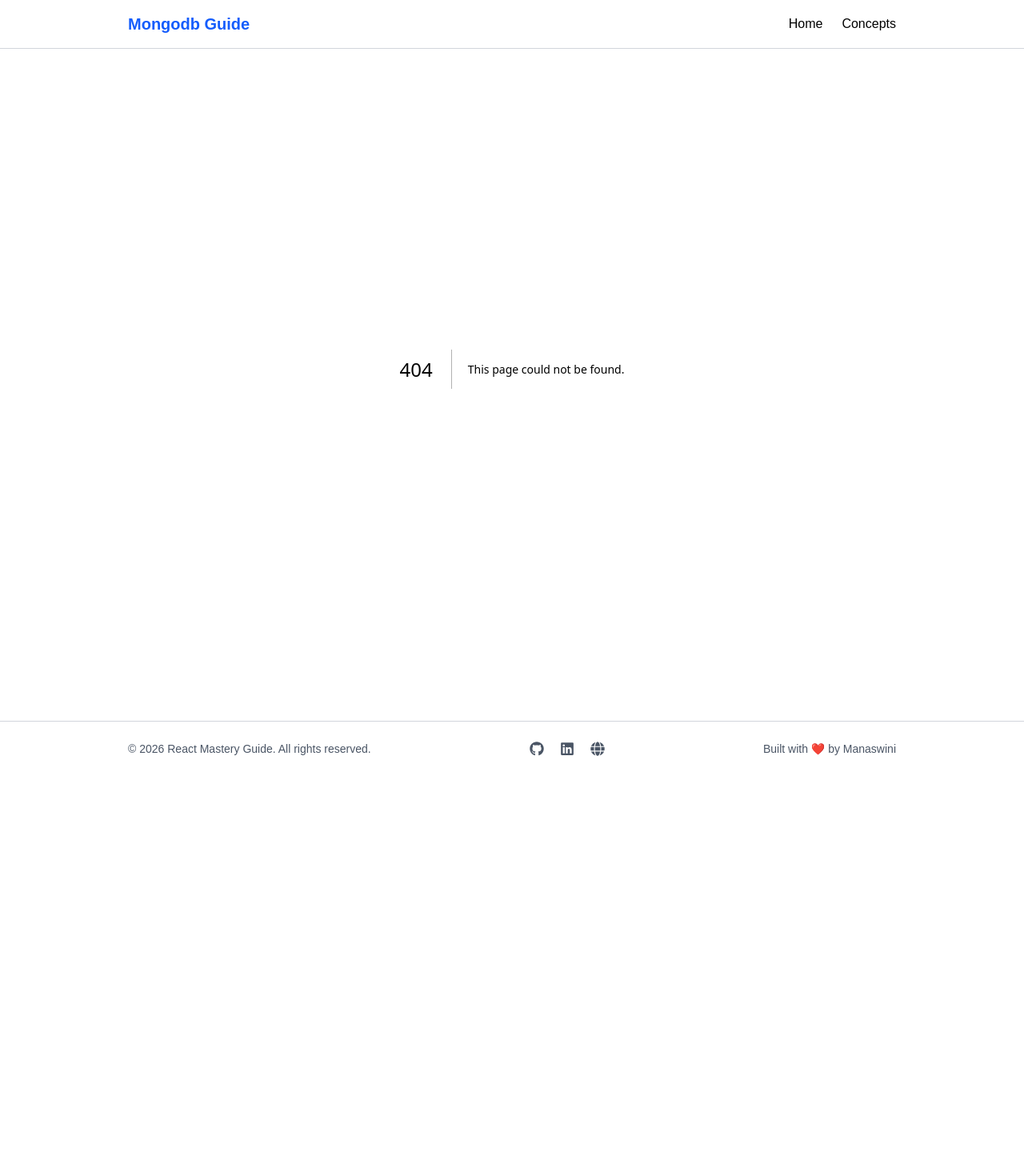
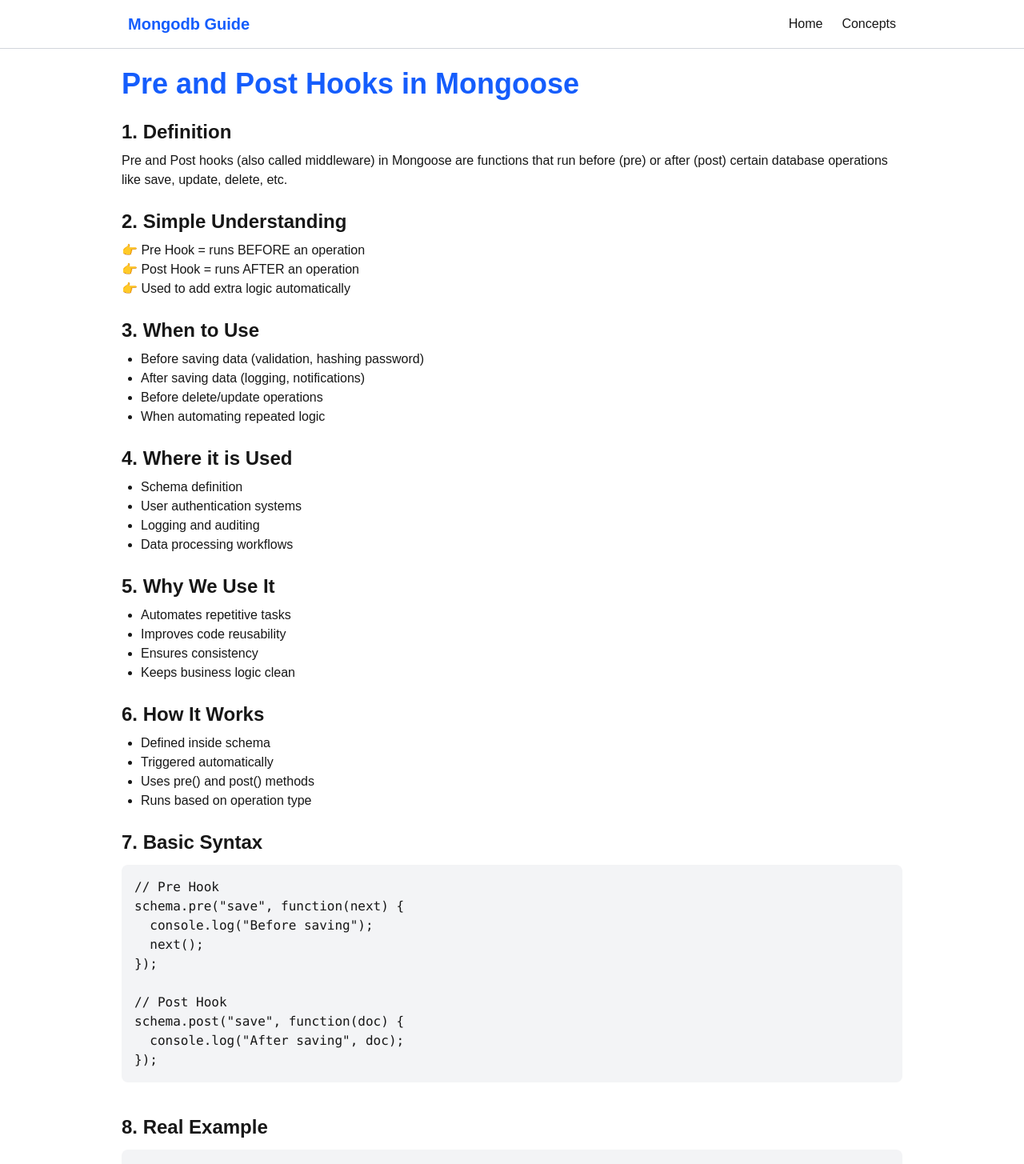
Before and after one commit to Monisasmal/MongoDB-Concept, a Next.js app: page /concepts/MongooseHooks in a window 1280 px wide. Before the commit this address had no page. Shown: the top 1455 px of the page at 80% size. Before the commit the page ends 970 px from the top, so only its background shows below. Built offline with nearby package versions, Linux system fonts and the light colour scheme.

Commit message:
update concept

```diff
--- /dev/null
+++ b/src/app/concepts/MongooseHooks/page.tsx
@@ -0,0 +1,165 @@
+export default function MongooseHooks() {
+  return (
+    <div className="max-w-5xl mx-auto p-6">
+
+      <h1 className="text-4xl font-bold text-blue-600 mb-6">
+        Pre and Post Hooks in Mongoose
+      </h1>
+
+      {/* Definition */}
+      <section className="mb-6">
+        <h2 className="text-2xl font-semibold mb-2">1. Definition</h2>
+        <p>
+          Pre and Post hooks (also called middleware) in Mongoose are functions
+          that run before (pre) or after (post) certain database operations like
+          save, update, delete, etc.
+        </p>
+      </section>
+
+      {/* Simple Understanding */}
+      <section className="mb-6">
+        <h2 className="text-2xl font-semibold mb-2">2. Simple Understanding</h2>
+        <p>
+          👉 Pre Hook = runs BEFORE an operation
+          <br />
+          👉 Post Hook = runs AFTER an operation
+          <br />
+          👉 Used to add extra logic automatically
+        </p>
+      </section>
+
+      {/* When */}
+      <section className="mb-6">
+        <h2 className="text-2xl font-semibold mb-2">3. When to Use</h2>
+        <ul className="list-disc ml-6">
+          <li>Before saving data (validation, hashing password)</li>
+          <li>After saving data (logging, notifications)</li>
+          <li>Before delete/update operations</li>
+          <li>When automating repeated logic</li>
+        </ul>
+      </section>
+
+      {/* Where */}
+      <section className="mb-6">
+        <h2 className="text-2xl font-semibold mb-2">4. Where it is Used</h2>
+        <ul className="list-disc ml-6">
+          <li>Schema definition</li>
+          <li>User authentication systems</li>
+          <li>Logging and auditing</li>
+          <li>Data processing workflows</li>
+        </ul>
+      </section>
+
+      {/* Why */}
+      <section className="mb-6">
+        <h2 className="text-2xl font-semibold mb-2">5. Why We Use It</h2>
+        <ul className="list-disc ml-6">
+          <li>Automates repetitive tasks</li>
+          <li>Improves code reusability</li>
+          <li>Ensures consistency</li>
+          <li>Keeps business logic clean</li>
+        </ul>
+      </section>
+
+      {/* How */}
+      <section className="mb-6">
+        <h2 className="text-2xl font-semibold mb-2">6. How It Works</h2>
+        <ul className="list-disc ml-6">
+          <li>Defined inside schema</li>
+          <li>Triggered automatically</li>
+          <li>Uses pre() and post() methods</li>
+          <li>Runs based on operation type</li>
+        </ul>
+      </section>
+
+      {/* Syntax */}
+      <section className="mb-10">
+        <h2 className="text-2xl font-semibold mb-3">7. Basic Syntax</h2>
+
+        <pre className="bg-gray-100 p-4 rounded-lg overflow-x-auto">
+{`// Pre Hook
+schema.pre("save", function(next) {
+  console.log("Before saving");
+  next();
+});
+
+// Post Hook
+schema.post("save", function(doc) {
+  console.log("After saving", doc);
+});`}
+        </pre>
+      </section>
+
+      {/* Real Example */}
+      <section className="mb-10">
+        <h2 className="text-2xl font-semibold mb-3">8. Real Example</h2>
+
+        <pre className="bg-gray-100 p-4 rounded-lg overflow-x-auto">
+{`const mongoose = require("mongoose");
+
+const userSchema = new mongoose.Schema({
+  name: String,
+  password: String
+});
+
+// Pre hook (before save)
+userSchema.pre("save", function(next) {
+  console.log("Hashing password...");
+  next();
+});
+
+// Post hook (after save)
+userSchema.post("save", function(doc) {
+  console.log("User saved:", doc.name);
+});
+
+const User = mongoose.model("User", userSchema);`}
+        </pre>
+      </section>
+
+      {/* Explanation */}
+      <section className="mb-6">
+        <h2 className="text-2xl font-semibold mb-2">9. Explanation</h2>
+        <ul className="list-disc ml-6">
+          <li>pre(&quot;save&quot;) runs before saving document</li>
+          <li>post(&quot;save&quot;) runs after saving document</li>
+          <li>next() is required in pre hook</li>
+          <li>doc contains saved document in post hook</li>
+        </ul>
+      </section>
+
+      {/* Advantages */}
+      <section className="mb-6">
+        <h2 className="text-2xl font-semibold mb-2">10. Advantages</h2>
+        <ul className="list-disc ml-6">
+          <li>Automates logic</li>
+          <li>Cleaner code structure</li>
+          <li>Reusable logic</li>
+          <li>Centralized control</li>
+        </ul>
+      </section>
+
+      {/* Disadvantages */}
+      <section className="mb-6">
+        <h2 className="text-2xl font-semibold mb-2">11. Disadvantages</h2>
+        <ul className="list-disc ml-6">
+          <li>Can make debugging harder</li>
+          <li>Hidden execution flow</li>
+          <li>Performance overhead if overused</li>
+        </ul>
+      </section>
+
+      {/* Interview Points */}
+      <section>
+        <h2 className="text-2xl font-semibold mb-3">Interview Points</h2>
+        <ul className="list-disc pl-6 text-gray-700 space-y-2">
+          <li>Pre = before operation</li>
+          <li>Post = after operation</li>
+          <li>Used for automation and logic</li>
+          <li>Defined in schema</li>
+        </ul>
+      </section>
+
+    </div>
+  );
+}
--- a/src/app/concepts/page.tsx
+++ b/src/app/concepts/page.tsx
@@ -26,6 +26,7 @@ const concept = [
      {name: "What is Mongoose?", path:"/concepts/WhatIsMongoose"},
      {name: "Difference between Schema and Model in Mongoose?", path:"/concepts/SchemaVsModelMongoose"},
      {name: "How to Apply Validation in Mongoose?", path:"/concepts/MongooseValidation"},
+     {name: "Pre and Post Hooks in Mongoose?", path:"/concepts/MongooseHooks"},
 ];
 
 
```
